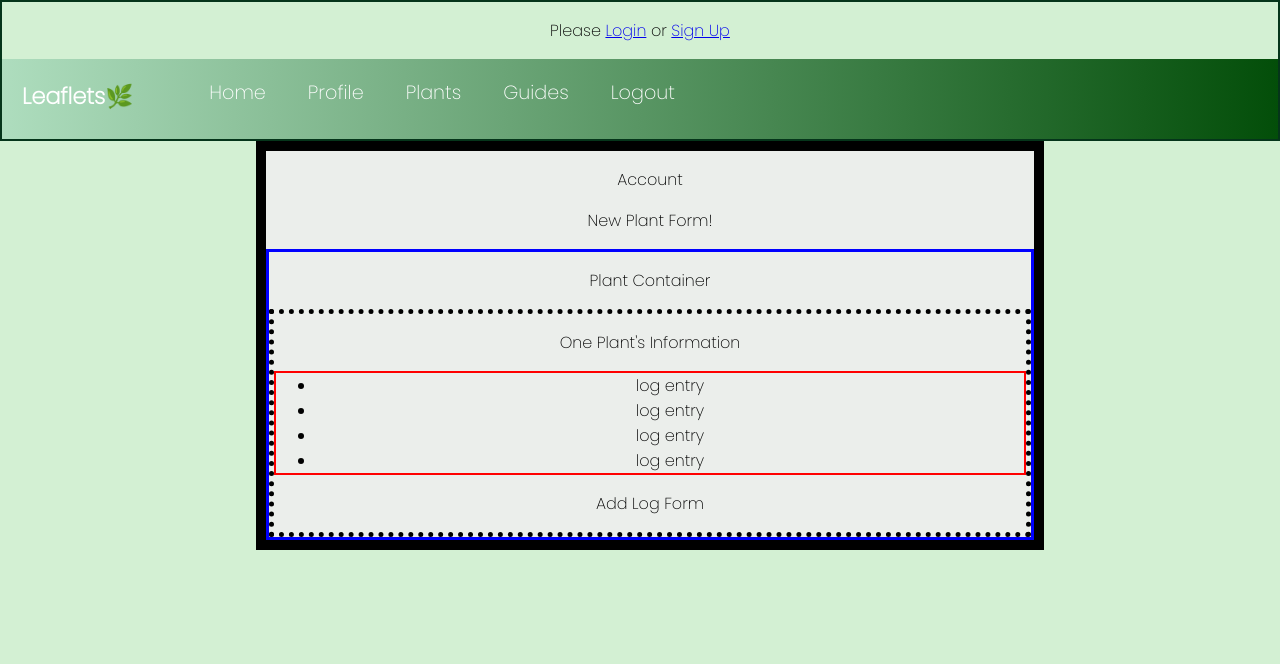
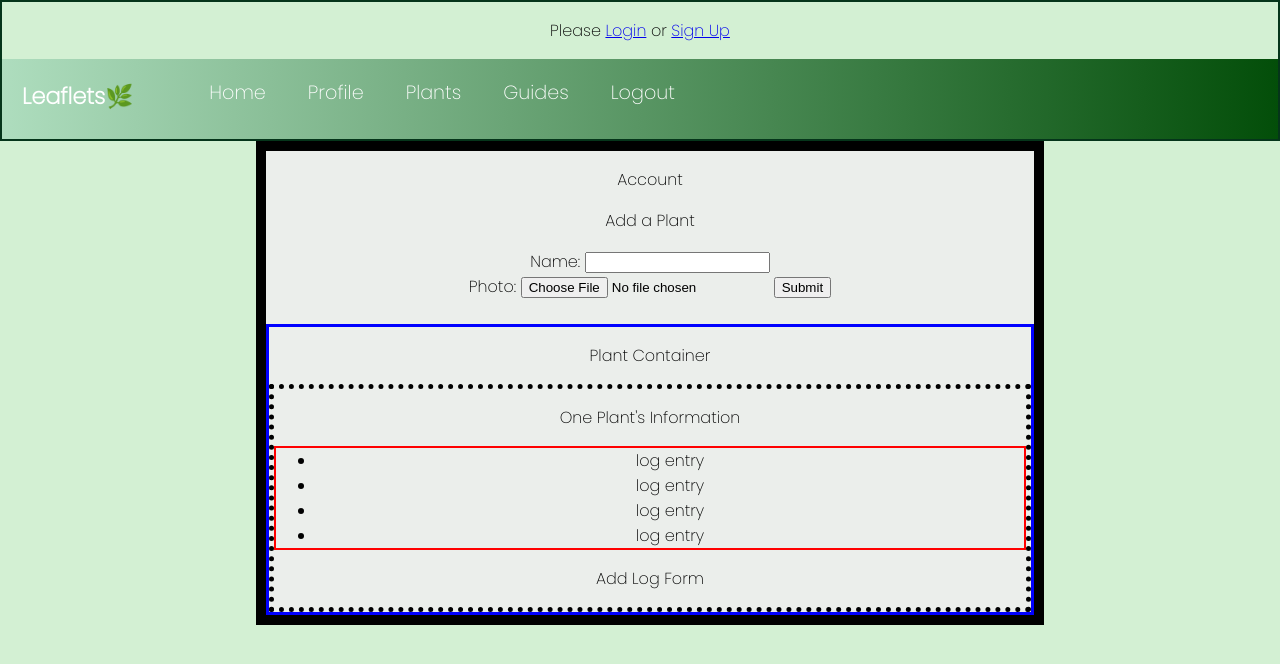
Before and after one commit to beendra/leaflets-front, a React (Create React App) app: page /my-account in a window 1280 px wide. Shown: the top 664 px of the page. Built offline with nearby package versions, Linux system fonts and the light colour scheme; no server answers.

Commit message:
add plant form

```diff
--- a/src/Account.js
+++ b/src/Account.js
@@ -1,14 +1,22 @@
 import React from 'react';
+import { useState } from 'react';
 import CreateNewPlant from './CreateNewPlant';
 import PlantContainer from './PlantContainer';
 
 function Account({ currentUser }){
+    const [plants, setPlants] = useState([])
+
+    function handleAddPlant(newPlant) {
+        const updatedPlantList = [...plants, newPlant]
+        setPlants(updatedPlantList)
+    }
+
+
     return(
         <div className="main">
         <p>Account</p>
-
-                <CreateNewPlant />
-                <PlantContainer />
+            <CreateNewPlant currentUser={currentUser} handleAddPlant={handleAddPlant}/>
+            <PlantContainer />
 
         </div>
     )
--- a/src/App.css
+++ b/src/App.css
@@ -2,7 +2,7 @@ body {
   background-color: rgb(211, 240, 211);
 }
 :root {
-  --primary: #3acbf7;
+  --primary: #356152;
 }
 
 .btn {
--- a/src/CreateNewPlant.js
+++ b/src/CreateNewPlant.js
@@ -1,8 +1,69 @@
 import React from 'react';
+import { useState } from 'react';
+import { useHistory } from 'react-router-dom';
 
-function CreateNewPlant(){
+function CreateNewPlant({ currentUser, handleAddPlant }){
+    const history = useHistory()
+    // const { photo, name } = currentUser.plants
+    const [formData, setFormData] = useState({
+        name: "",
+        photo: null,
+        user_id: currentUser
+    })
+
+    function handleSubmit(e) {
+        e.preventDefault();
+
+        setFormData ({
+            name: "",
+            photo: ""
+        })
+
+        fetch('http://localhost:4000/plants', {
+            method: 'POST',
+            headers: {
+                'Content-Type': 'application/json',
+                'Accept': 'application/json'
+            },
+            body: JSON.stringify(formData)
+        })
+        .then((r) => r.json())
+        .then((plant) => {
+            localStorage.setItem("plantId", plant.id)
+            // console.log("LOCAL", localStorage.getItem("postId"));
+            handleAddPlant(plant)
+            // console.log(post)
+            history.push('/my-account')
+        })
+    }
+
+    function handleChange(e){
+        setFormData({...formData, [e.target.name]: e.target.value})
+    }
+
     return(
-        <p>New Plant Form!</p>
+        <div className="new-plant-form">
+        <p>Add a Plant</p>
+        <form onSubmit={handleSubmit}>
+        <label>Name: </label>
+            <input
+                type="text"
+                name="name"
+                value={formData.name}
+                onChange={handleChange}
+            />
+            <br />
+        <label>Photo: </label>
+            <input
+                type='file'
+                name='photo'
+                value={formData.photo}
+                onChange={handleChange}
+            />
+            <input type="submit" value="Submit" />
+        </form>
+        <br/>
+    </div>
     )
 }
 
```
